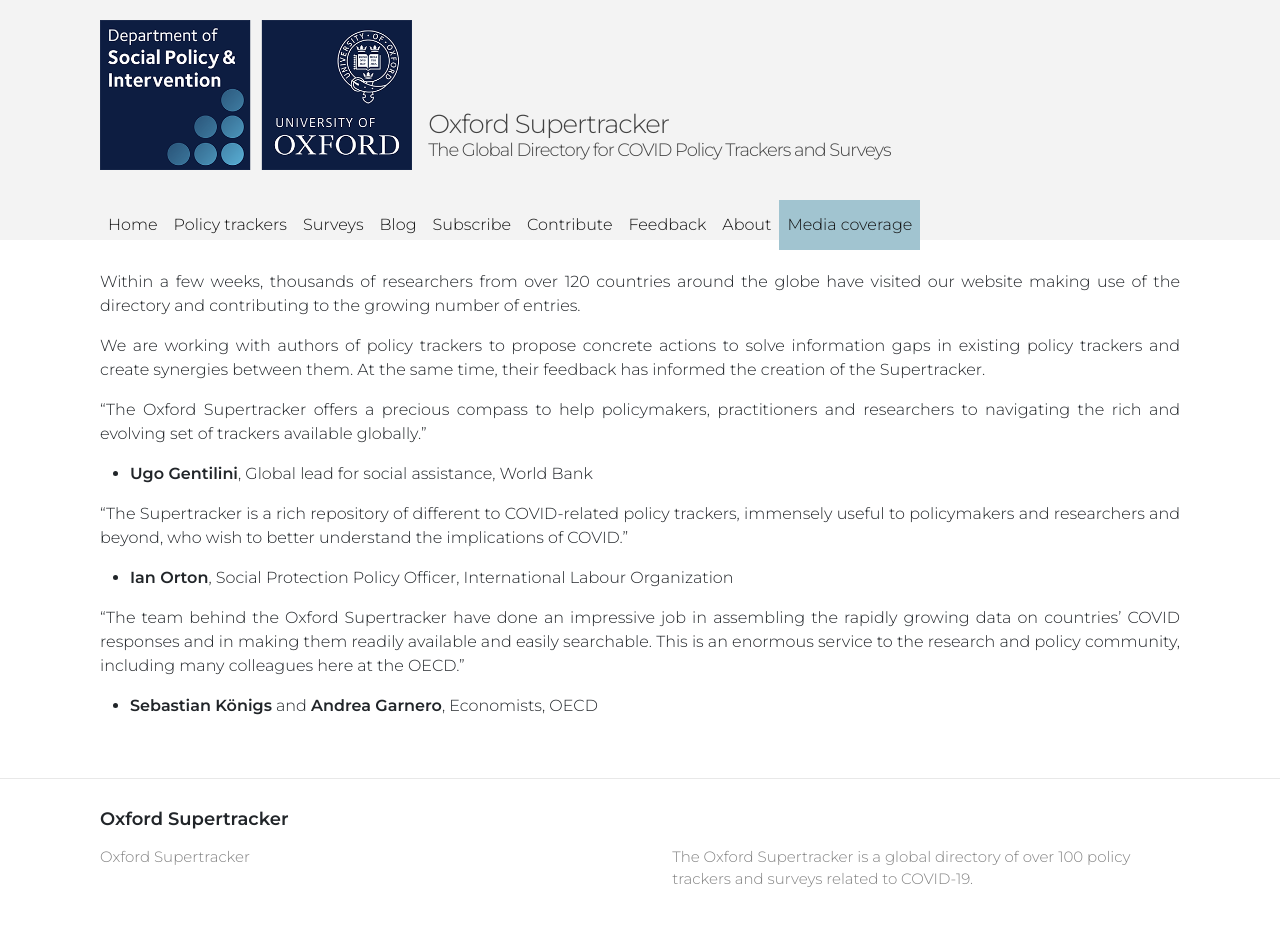
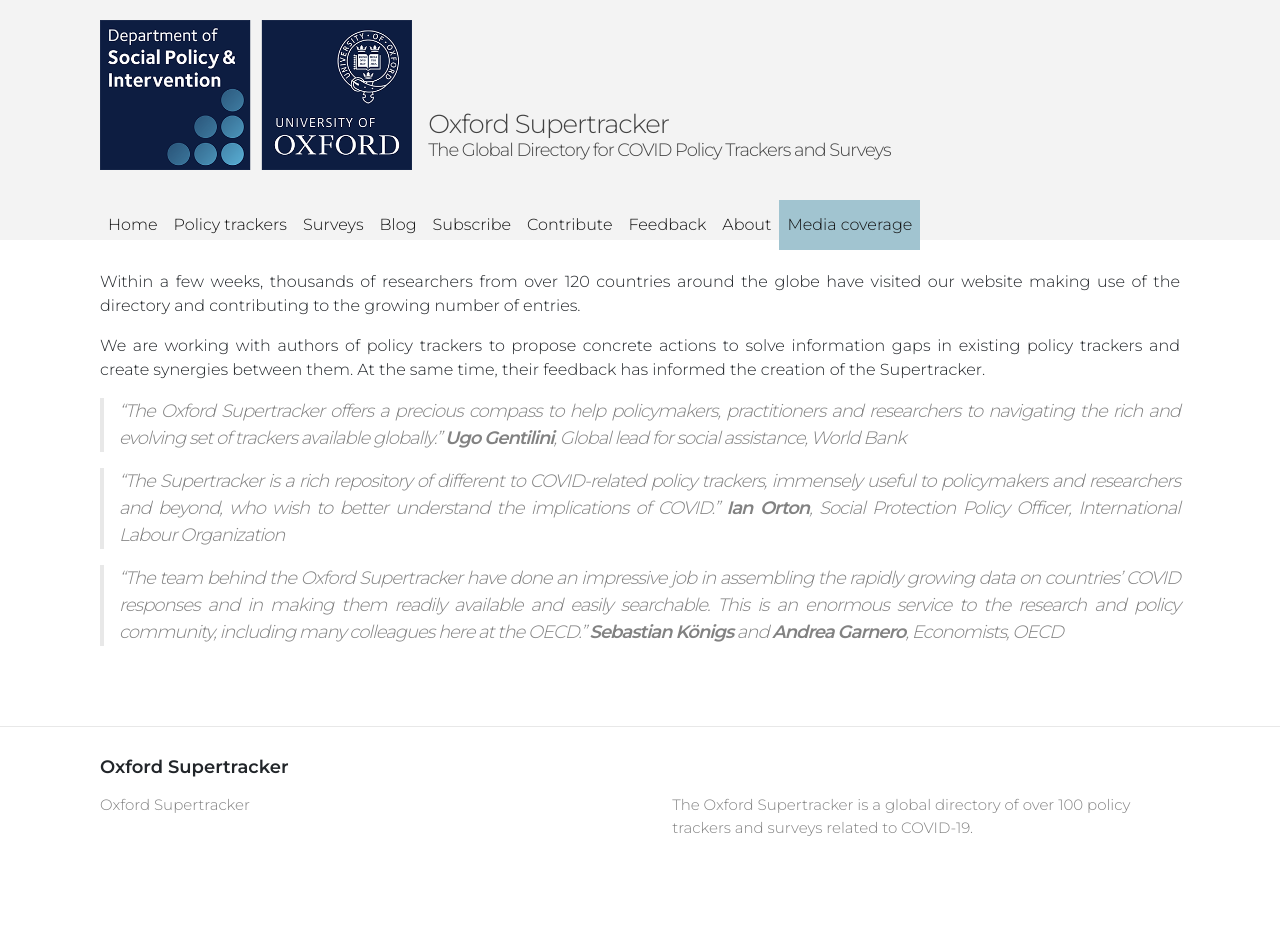
Before and after one commit to lukaslehner/supertracker, a Jekyll site: the page built from 08_media.md, in a window 1280 px wide. Built offline with Jekyll 4.4.1, drawn with Linux system fonts in a browser that asks for light colours; after the commit the page ends 900 px from its top, so only the background shows below that.

```diff
--- a/08_media.md
+++ b/08_media.md
@@ -9,11 +9,11 @@ Within a few weeks, thousands of researchers from over 120 countries around the
 
 We are working with authors of policy trackers to propose concrete actions to solve information gaps in existing policy trackers and create synergies between them. At the same time, their feedback has informed the creation of the Supertracker.
 
-“The Oxford Supertracker offers a precious compass to help policymakers, practitioners and researchers to navigating the rich and evolving set of trackers available globally.”
- - **Ugo Gentilini**, Global lead for social assistance, World Bank
+> *“The Oxford Supertracker offers a precious compass to help policymakers, practitioners and researchers to navigating the rich and evolving set of trackers available globally.”*
+**Ugo Gentilini**, Global lead for social assistance, World Bank
 
-“The Supertracker is a rich repository of different to COVID-related policy trackers, immensely useful to policymakers and researchers and beyond, who wish to better understand the implications of COVID.”
-- **Ian Orton**, Social Protection Policy Officer, International Labour Organization
+> *“The Supertracker is a rich repository of different to COVID-related policy trackers, immensely useful to policymakers and researchers and beyond, who wish to better understand the implications of COVID.”*
+**Ian Orton**, Social Protection Policy Officer, International Labour Organization
 
-“The team behind the Oxford Supertracker have done an impressive job in assembling the rapidly growing data on countries’ COVID responses and in making them readily available and easily searchable. This is an enormous service to the research and policy community, including many colleagues here at the OECD.”
-- **Sebastian Königs** and **Andrea Garnero**, Economists, OECD
+> *“The team behind the Oxford Supertracker have done an impressive job in assembling the rapidly growing data on countries’ COVID responses and in making them readily available and easily searchable. This is an enormous service to the research and policy community, including many colleagues here at the OECD.”*
+**Sebastian Königs** and **Andrea Garnero**, Economists, OECD
```
